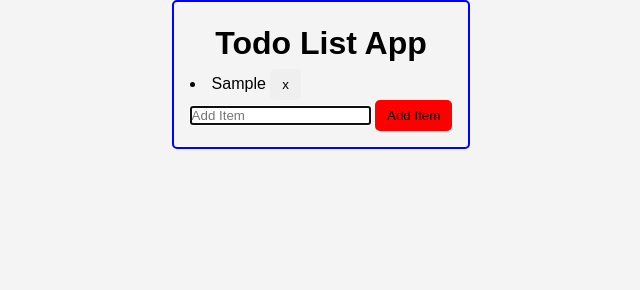
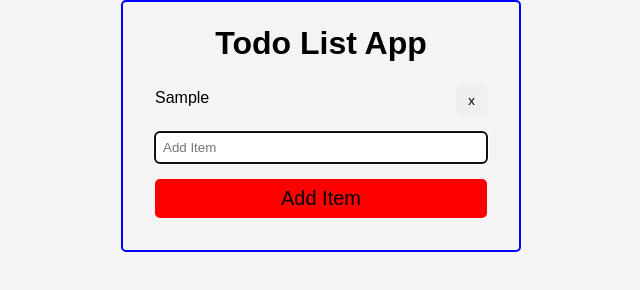
Before and after one commit to TavionK/Vanilla-JS-Todo-List-App, a plain HTML site: page index.html in a window 1280 px wide. Both pictures are taken after typing "Sample" into the empty fields and a click on the button "Add Item". Shown: the whole page, without its empty margins (319-959 px from the left). Drawn offline with Linux system fonts and the light colour scheme.

Commit message:
"Refine UI layout and styling: enhance card layout, update button styles, and introduce list item structure for improved display"

```diff
--- a/index.css
+++ b/index.css
@@ -16,19 +16,30 @@ body {
 /*Typography*/
 h1 {
     text-align: center;
+    margin-bottom: 1rem;
 }
 
 /*Layout*/
 main {
-    display: flex;
-    flex-direction: column;
+
 }
 
 .card {
     border:2px solid blue;
     margin: 0 auto;
-    padding: 1em;
+    padding: 1em 2em;
     border-radius: 5px;
+    max-width: 400px;
+}
+
+/*Input*/
+input {
+    display: block;
+    width: 100%;
+    padding: .5rem;
+    margin-bottom: 1rem;
+    border-radius: 5px;
+    border: none;
 }
 
 /*Button*/
@@ -37,8 +48,21 @@ main {
     outline: none;
     padding: .5rem .75rem;
     border-radius: 5px;
+    cursor: pointer;
 }
 
-.btn-add {
+.btn-primary {
+    display: block;
+    width: 100%;
+    margin: 1rem auto;
     background-color: red;
+    font-size: 1.25rem;
 }
+
+/*Lists*/
+ul li{
+    list-style: none;
+    margin: 1rem 0;
+    display: flex;
+    justify-content: space-between;
+}
--- a/index.html
+++ b/index.html
@@ -11,7 +11,9 @@
     <main>
       <div class="card">
         <h1>Todo List App</h1>
-        <div id="list-area"></div>
+        <div>
+          <ul id="list-area"></ul>
+        </div>
         <input
           required
           type="text"
@@ -19,7 +21,7 @@
           aria-label="Input item"
           placeholder="Add Item"
         />
-        <button class="btn btn-add" id="add-btn">Add Item</button>
+        <button class="btn btn-primary" id="add-btn">Add Item</button>
       </div>
     </main>
   </body>
```
